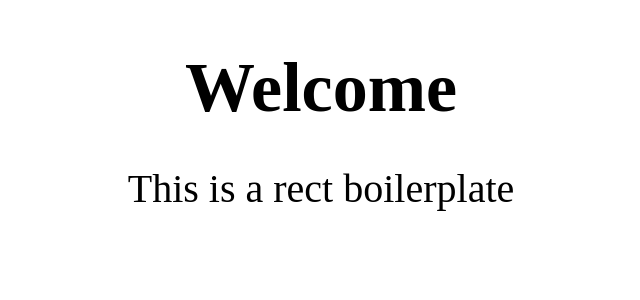
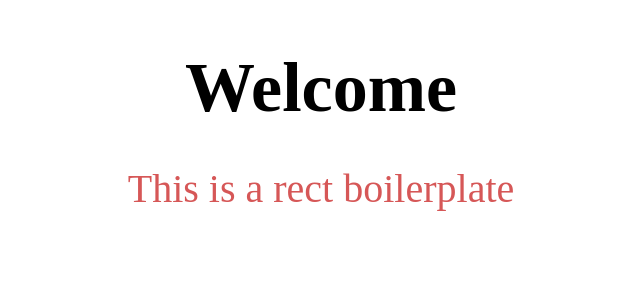
Before and after one commit to pleaobraga/react-scaffold, a React app: page / in a window 1280 px wide. Shown: the top 300 px of the page, without its empty margins (319-959 px from the left). Built offline with nearby package versions, Linux system fonts and the light colour scheme.

Commit message:
Add color to the text

```diff
--- a/src/components/Card/Card.scss
+++ b/src/components/Card/Card.scss
@@ -12,5 +12,6 @@
 
     &--text {
         font-size: 4rem;
+        color: #d65757;
     }
 }
```
